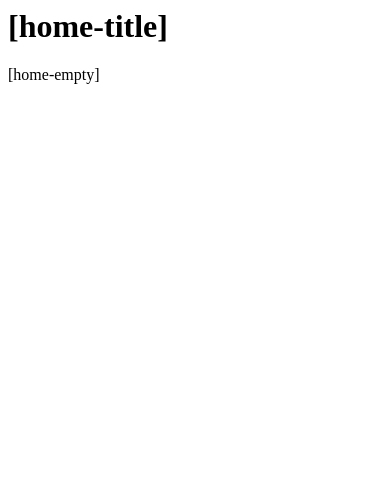
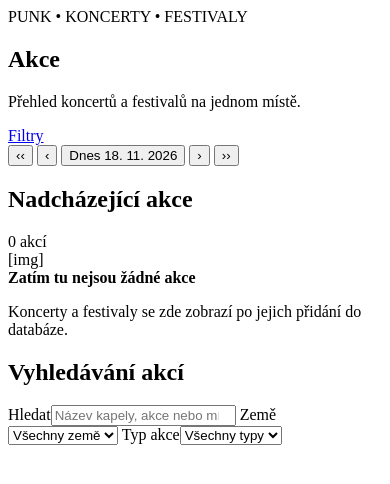
Before and after one commit to m4tk0n/kf, a PHP site: page /templates/home.php in a window 390 px wide. Shown: the top 484 px of the page. Run offline with PHP 8.4, Linux system fonts and the light colour scheme.

Commit message:
Create mobile-first homepage structure

```diff
--- a/templates/home.php
+++ b/templates/home.php
@@ -1,2 +1,37 @@
-<h1>[home-title]</h1>
-<p>[home-empty]</p>
+<section class="page-heading">
+  <div>
+    <p class="eyebrow">PUNK • KONCERTY • FESTIVALY</p>
+    <h1>Akce</h1>
+    <p class="muted">Přehled koncertů a festivalů na jednom místě.</p>
+  </div>
+  <a class="filter-link" href="#filtry">Filtry</a>
+</section>
+
+<section class="date-panel" aria-label="Výběr data">
+  <button class="date-arrow" type="button" aria-label="Předchozí období">‹‹</button>
+  <button class="date-arrow" type="button" aria-label="Předchozí den">‹</button>
+  <button class="date-current" type="button">Dnes <span>18. 11. 2026</span></button>
+  <button class="date-arrow" type="button" aria-label="Následující den">›</button>
+  <button class="date-arrow" type="button" aria-label="Následující období">››</button>
+</section>
+
+<section class="event-section" id="akce">
+  <div class="section-heading">
+    <h2>Nadcházející akce</h2>
+    <span class="count">0 akcí</span>
+  </div>
+  <div class="empty-state">
+    <div class="empty-icon" aria-hidden="true">[img]</div>
+    <strong>Zatím tu nejsou žádné akce</strong>
+    <p>Koncerty a festivaly se zde zobrazí po jejich přidání do databáze.</p>
+  </div>
+</section>
+
+<section class="filters" id="filtry">
+  <h2>Vyhledávání akcí</h2>
+  <div class="filter-grid">
+    <label>Hledat<input type="search" placeholder="Název kapely, akce nebo místa"></label>
+    <label>Země<select><option>Všechny země</option><option>CZ</option></select></label>
+    <label>Typ akce<select><option>Všechny typy</option><option>Koncert</option><option>Festival</option><option>Ostatní</option></select></label>
+  </div>
+</section>
```
